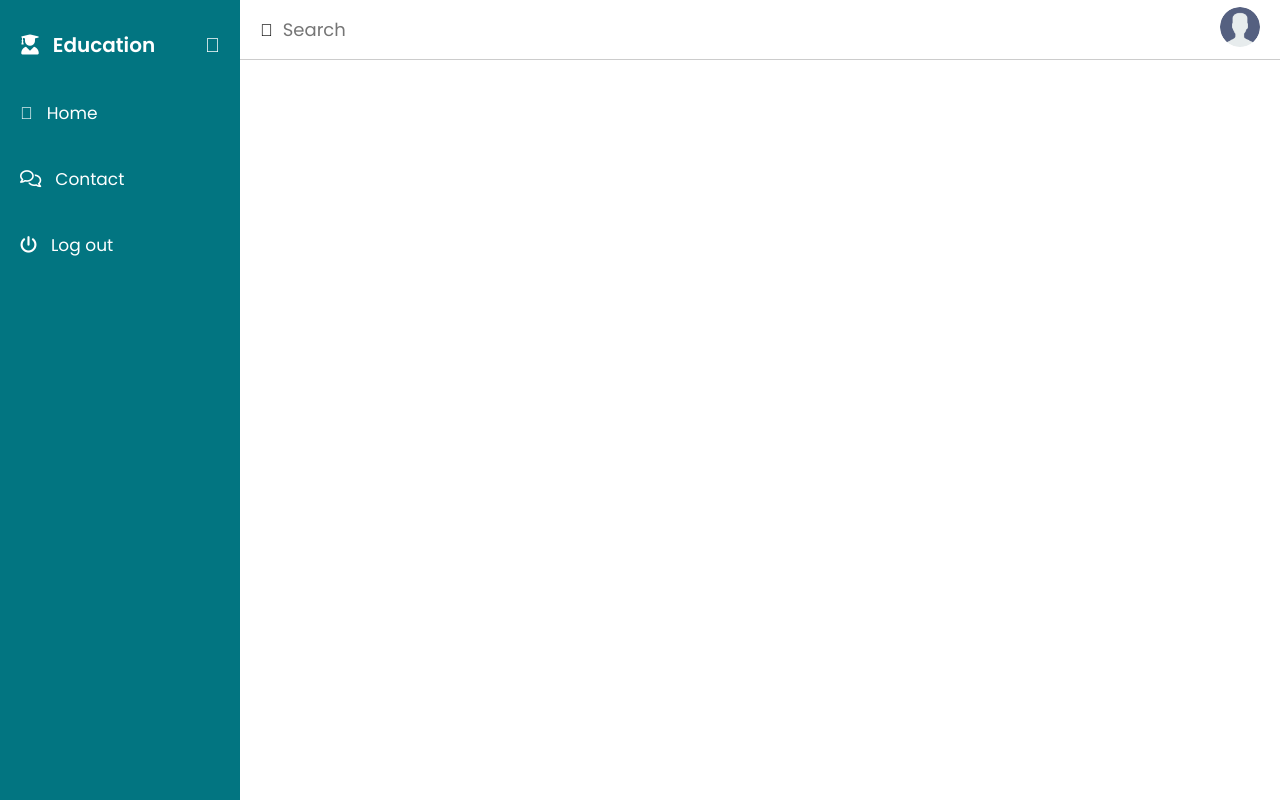
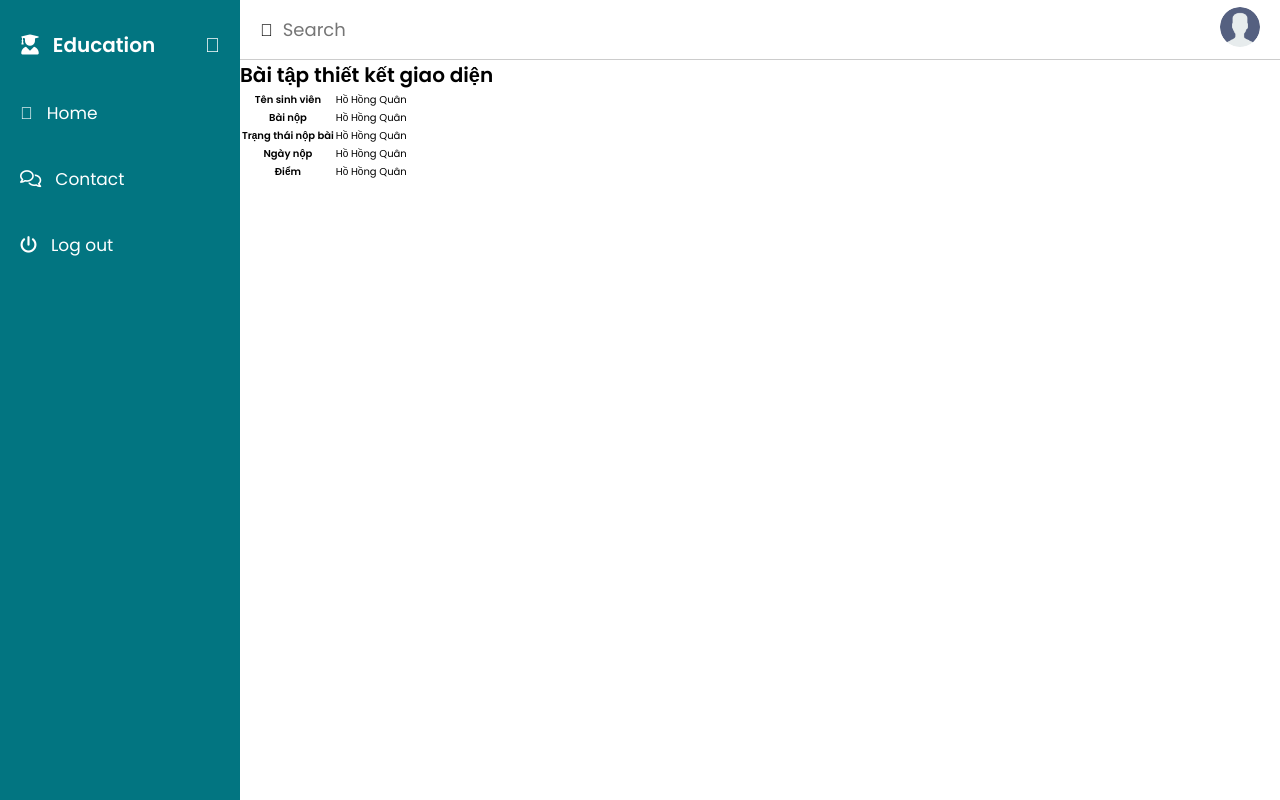
Before and after one commit to Archiroo/CongNgheWeb, a PHP site: page /CongNgheWeb/student/mark.php in a window 1280 px wide. Run offline with PHP 8.4, Linux system fonts and the light colour scheme; some libraries are stand-ins or nearby versions.

Commit message:
giao dien mark

```diff
--- a/student/css/student.css
+++ b/student/css/student.css
@@ -231,4 +231,7 @@ html{
     margin-left: 60px;
 }
 
-/* from m */
+/* from mark */
+.main-mark{
+    margin-top: 60px;
+}
--- a/student/mark.php
+++ b/student/mark.php
@@ -1,3 +1,29 @@
 <?php
     include('./dashboard.php')
 ?>
+ <div class="main-mark">
+    <h1>Bài tập thiết kết giao diện</h1>
+
+    <table class="table-mark">
+        <tr>
+            <th>Tên sinh viên</th>
+            <td>Hồ Hồng Quân</td>
+        </tr>
+        <tr>
+            <th>Bài nộp</th>
+            <td>Hồ Hồng Quân</td>
+        </tr>
+        <tr>
+            <th>Trạng thái nộp bài</th>
+            <td>Hồ Hồng Quân</td>
+        </tr>
+        <tr>
+            <th>Ngày nộp</th>
+            <td>Hồ Hồng Quân</td>
+        </tr>
+        <tr>
+            <th>Điểm</th>
+            <td>Hồ Hồng Quân</td>
+        </tr>
+    </table>
+ </div>
```
